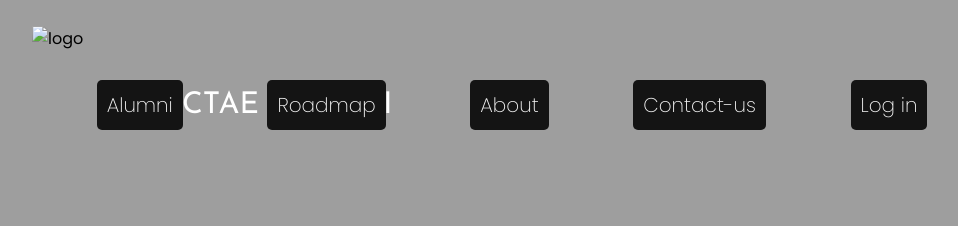
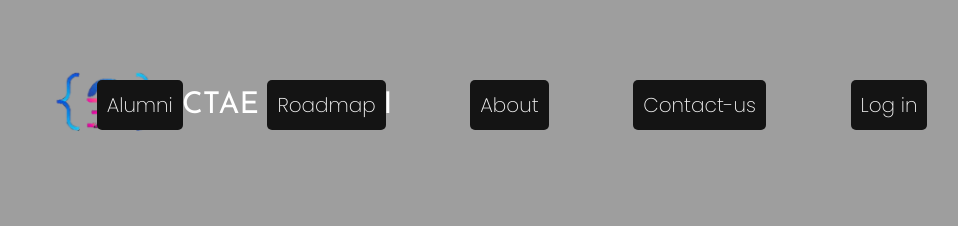
Before and after one commit to arvindbhati/Alumni-connect-project, a plain HTML site: page index.html in a window 1280 px wide. Shown: the top 226 px of the page, without its empty margins (118-1076 px from the left). Drawn offline with Linux system fonts and the light colour scheme; the site is published under a folder, as on GitHub Pages, so addresses that start at the root find nothing.

Commit message:
Update index.html

```diff
--- a/index.html
+++ b/index.html
@@ -12,7 +12,7 @@
     <div id="preloader"></div>
     <div class="container">
         <header>
-            <img src="/images/logo.png" alt="logo">
+            <img src="images/logo.png" alt="logo">
             <span class="title">CTAE ALUMNI</span>
             <nav class="navbar">
                 <a class="button-alumni" href="alumni.html">Alumni</a>
```
